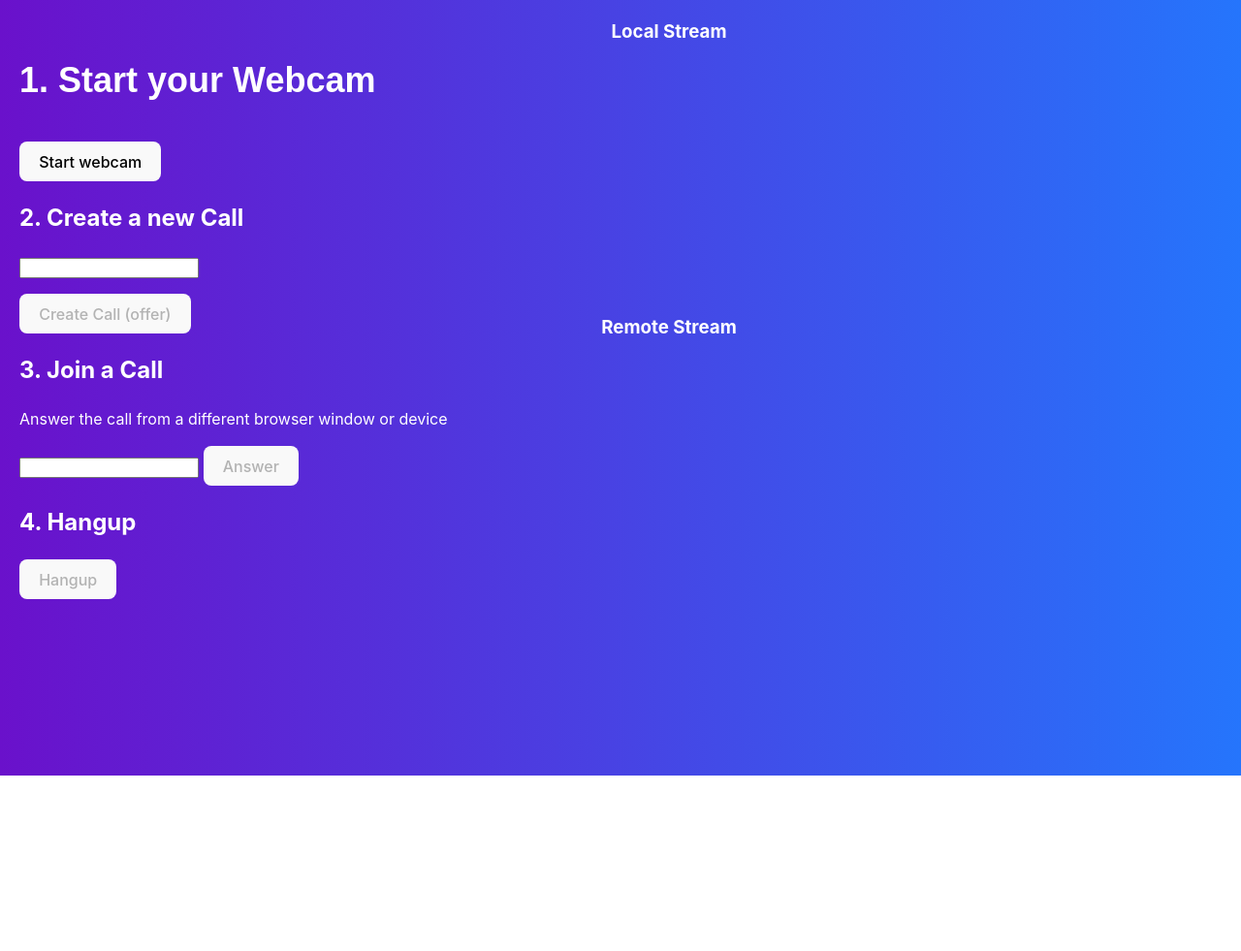
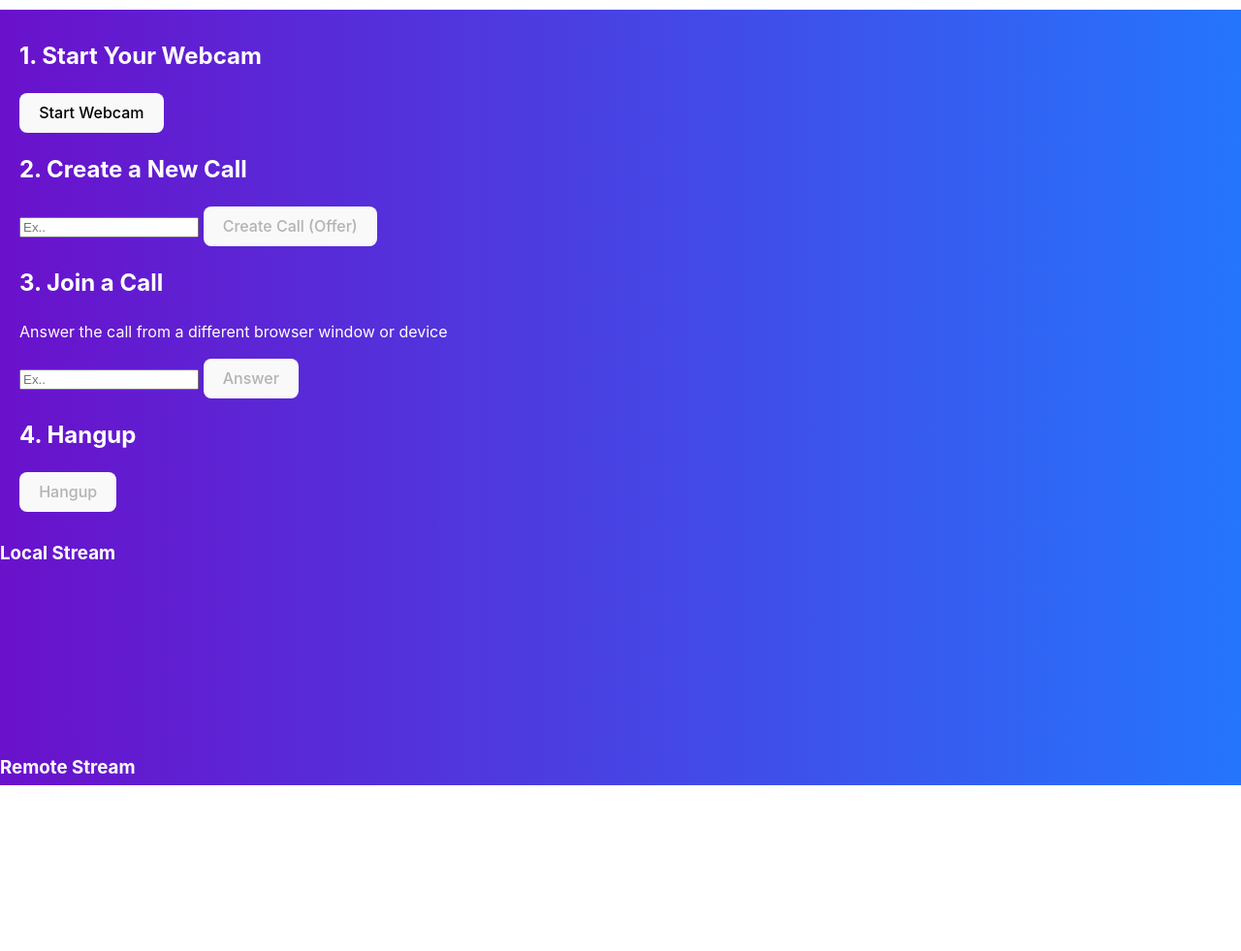
Before and after one commit to Rigzin00/anoCon-backend, a website built with Vite: page index.html in a window 1280 px wide. Shown: the whole page at 97% size. Before the commit the page ends 800 px from the top, so only its background shows below. Built offline with nearby package versions, Linux system fonts and the light colour scheme; some packages are replaced by stand-ins of ours.

Commit message:
Update index.html

```diff
--- a/index.html
+++ b/index.html
@@ -5,104 +5,43 @@
     <link rel="icon" type="image/svg+xml" href="favicon.svg" />
     <meta name="viewport" content="width=device-width, initial-scale=1.0" />
     <title>WebRTC Demo</title>
+    <link rel="stylesheet" href="style.css">
+
   </head>
   <body>
-    <div
-    style="display: flex;
-    flex-direction: row;"
-    >
+    <div class="overlay"></div>
+    <div class="container">
+      <!-- Left section for controls -->
+      <div class="left">
+        <h2>1. Start Your Webcam</h2>
+        <button id="webcamButton">Start Webcam</button>
 
-      <!-- left div -->
-      <div class="left">
+        <h2>2. Create a New Call</h2>
+        <input id="nameInput" type="text" placeholder="Ex.." />
+        <button id="callButton" disabled>Create Call (Offer)</button>
 
-        <div class="video1">
-          <p class="p1">1. Start your Webcam</p>
+        <h2>3. Join a Call</h2>
+        <p>Answer the call from a different browser window or device</p>
+        <input id="callInput" type="text" placeholder="Ex.." />
+        <button id="answerButton" disabled>Answer</button>
+
+         <h2>4. Hangup</h2>
+        <button id="hangupButton" disabled>Hangup</button>
+      </div>
+
+      <!-- Right section for video streams -->
+      <div class="videos">
+        <div class="local_stream">
+          <h3>Local Stream</h3>
+          <video id="webcamVideo" autoplay playsinline></video>
         </div>
-
-
-        <button id="webcamButton">
-          Start webcam
-        </button>
-
-        <h2>
-        2. Create a new Call
-      </h2>
-
-      <p><input id="nameInput"></p>
-
-      <button id="callButton" disabled>
-        Create Call (offer)
-      </button>
-
-      <h2>
-        3. Join a Call
-      </h2>
-
-      <p>Answer the call from a different browser window or device</p>
-
-      <input id="callInput">
-      <button id="answerButton" disabled>
-        Answer
-      </button>
-
-      <h2>
-        4. Hangup
-      </h2>
-
-      <button id="hangupButton" disabled>
-        Hangup
-      </button>
-
+        <div class="remote_stream">
+          <h3>Remote Stream</h3>
+          <video id="remoteVideo" autoplay playsinline></video>
+        </div>
+      </div>
     </div>
 
-
-  	<!--right div  -->
-      <div class="videos"
-      style="display: flex;
-      flex-direction: column;">
-
-          <div class="local_stream"
-          style="
-          justify-content:center ;
-          text-align: center;
-          width: auto;
-          ">
-            <h3>Local Stream</h3>
-          </div>
-
-          <div class="localv"
-          style="
-          height: 240px;
-          width: 320px;">
-            <video style="
-          height: 240px;
-          width: 320px;" id="webcamVideo" autoplay playsinline></video>
-          </div>
-
-          <div style="
-          justify-content:center ;
-          text-align: center;
-          width: auto;
-          ">
-            <h3>Remote Stream</h3>
-          </div>
-
-          <div style="
-          height: 240px;
-          width: 320px;">
-            <video style="
-            height: 240px;
-            width: 320px;" id="remoteVideo" autoplay playsinline></video>
-          </div>
-
-      </div>
-
-
-
-
-
-  </div>
     <script type="module" src="/main.js"></script>
-
   </body>
 </html>
```
